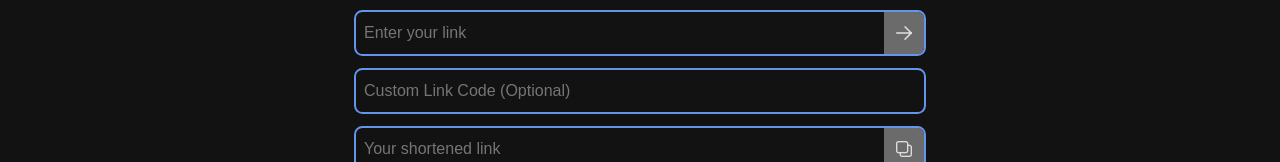
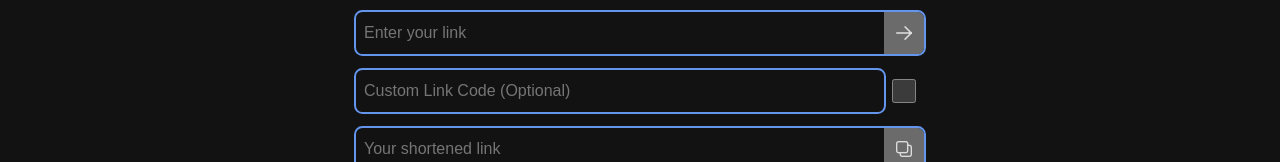
Before and after one commit to Narwhale14/CS3600-MiniLabProject, a Vue app: page / in a window 1280 px wide. Shown: the part 393-555 px from the top of the page. Built offline with nearby package versions, Linux system fonts and the light colour scheme.

Commit message:
private checkbox

```diff
--- a/src/pages/LinkShortener.vue
+++ b/src/pages/LinkShortener.vue
@@ -29,9 +29,16 @@ async function copy() {
     </div>
 
     <!-- optional custom code -->
-    <div class="input-wrapper">
-      <input class="link-input" style="flex: 1" v-model="code" maxlength="64" placeholder="Custom Link Code (Optional)">
-      <button v-if="code" class="clear-button pi pi-times" style="right: 0.5rem" @click="code = ''"></button>
+    <div class="code-row">
+      <div class="input-wrapper" style="flex: 1">
+        <input class="link-input" style="flex: 1" v-model="code" maxlength="64" placeholder="Custom Link Code (Optional)">
+        <button v-if="code" class="clear-button pi pi-times" style="right: 0.5rem" @click="code = ''"></button>
+      </div>
+
+      <!-- making it private -->
+      <div class="checkbox-slot">
+        <input type="checkbox" class="checkbox" title="Private Link">
+      </div>
     </div>
 
     <!-- output and copy button -->
@@ -95,6 +102,25 @@ async function copy() {
   border-radius: 0.4rem;
 }
 
+.code-row {
+  display: flex;
+}
+
+.checkbox-slot {
+  width: 2.5rem;
+  display: flex;
+  align-items: center;
+  justify-content: center;
+}
+
+.checkbox {
+  margin: 0;
+  width: 1.5rem;
+  height: 1.5rem;
+  accent-color: cornflowerblue;
+  cursor: pointer;
+}
+
 .controls-wrapper {
   display: flex;
   flex-direction: column;
```
